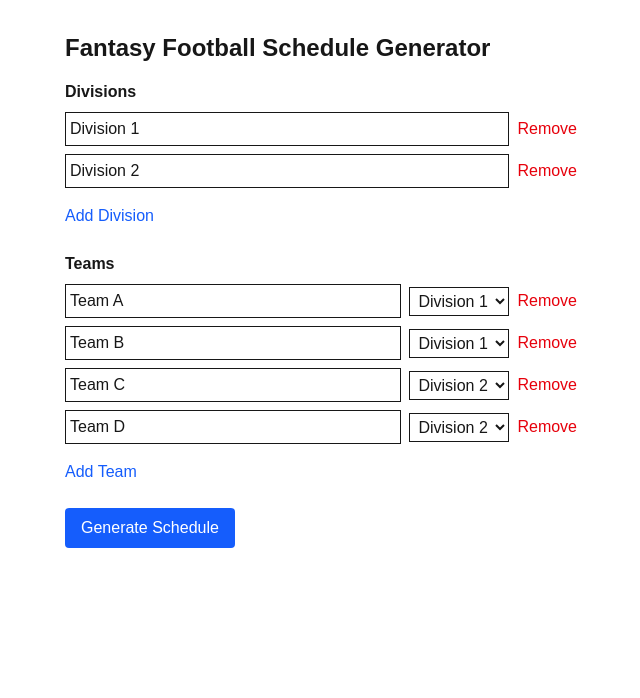
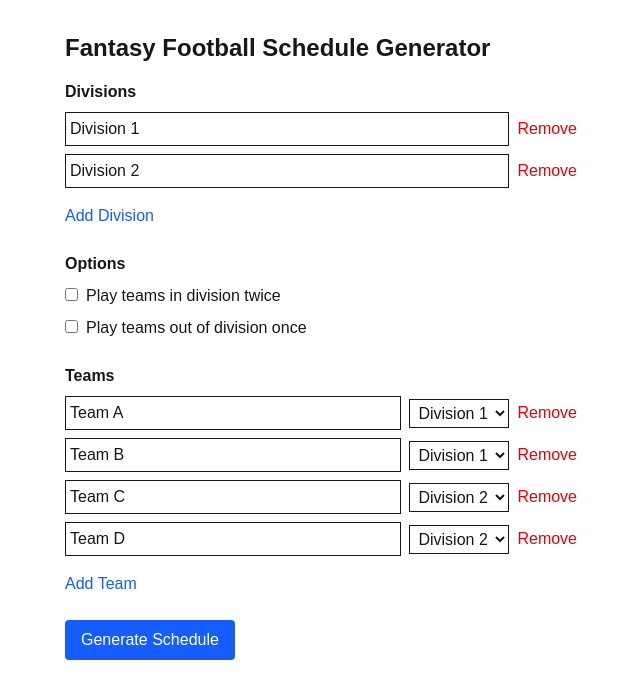
Before and after one commit to alex-monroe/ff-schedule-generator-fe, a Next.js app: page / in a window 1280 px wide. Shown: the top 698 px of the page, without its empty margins (319-959 px from the left). Built offline with nearby package versions, Linux system fonts and the light colour scheme.

Commit message:
feat: add schedule options ui

```diff
--- a/package.json
+++ b/package.json
@@ -9,7 +9,7 @@
     "lint": "next lint"
   },
   "dependencies": {
-    "ff-schedule-protos": "^0.1.1",
+    "ff-schedule-protos": "^0.3.1",
     "next": "15.4.2",
     "react": "19.1.0",
     "react-dom": "19.1.0"
--- a/src/app/page.tsx
+++ b/src/app/page.tsx
@@ -17,6 +17,10 @@ export default function Home() {
   const [schedule, setSchedule] = useState<scheduler.IScheduleResponse | null>(null)
   const [loading, setLoading] = useState(false)
   const [error, setError] = useState<string | null>(null)
+  const [options, setOptions] = useState<scheduler.IOptions>({
+    inDivisionPlayTwice: false,
+    outOfDivisionPlayOnce: false
+  })
 
   const addDivision = () => {
     const nextId = divisions.length ? Math.max(...divisions.map(d => Number(d.id))) + 1 : 1
@@ -52,7 +56,7 @@ export default function Home() {
       const res = await fetch('/api/generate-schedule', {
         method: 'POST',
         headers: { 'Content-Type': 'application/json' },
-        body: JSON.stringify({ league: teams, divisions })
+        body: JSON.stringify({ league: teams, divisions, options })
       })
 
       if (res.ok) {
@@ -90,6 +94,28 @@ export default function Home() {
         <button className="mt-2 text-blue-600" onClick={addDivision}>
           Add Division
         </button>
+      </div>
+
+      <div className="mb-6">
+        <label className="block font-semibold mb-2">Options</label>
+        <label className="block">
+          <input
+            type="checkbox"
+            className="mr-2"
+            checked={options.inDivisionPlayTwice ?? false}
+            onChange={e => setOptions({ ...options, inDivisionPlayTwice: e.target.checked })}
+          />
+          Play teams in division twice
+        </label>
+        <label className="block mt-2">
+          <input
+            type="checkbox"
+            className="mr-2"
+            checked={options.outOfDivisionPlayOnce ?? false}
+            onChange={e => setOptions({ ...options, outOfDivisionPlayOnce: e.target.checked })}
+          />
+          Play teams out of division once
+        </label>
       </div>
 
       <div className="mb-6">
```
Also changed, not shown: 1 other file (tests, documents, lock files or other folders).
